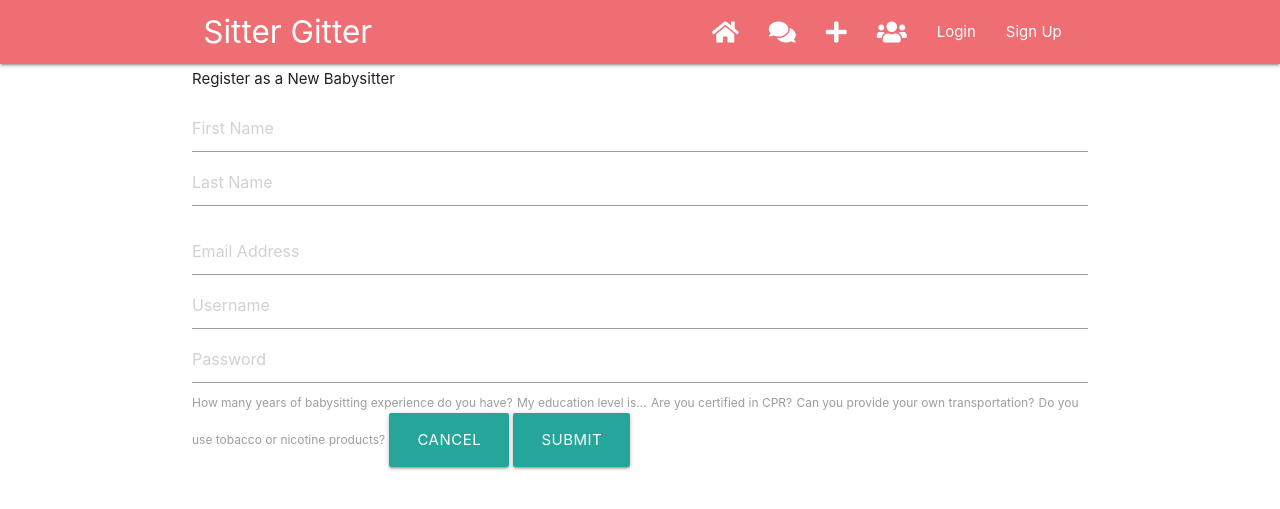
After one commit to sitter-gitter/Sitter-Gitter, a Spring Boot app: page /test/register-babysitter in a window 1280 px wide. The commit adds this page. Shown: the top 509 px of the page. Run offline with Spring Boot 4, Linux system fonts and the light colour scheme; some of the project's set-up classes (security, data sources, template engines, error pages and the like) are left out, and stand-ins take their place; some libraries are stand-ins or nearby versions.

Commit message:
Working on test form functionality

```diff
--- a/src/main/java/com/codeup/sittergitter/controllers/TestController.java
+++ b/src/main/java/com/codeup/sittergitter/controllers/TestController.java
@@ -1,7 +1,6 @@
 package com.codeup.sittergitter.controllers;
 
 import org.springframework.stereotype.Controller;
-import org.springframework.ui.Model;
 import org.springframework.web.bind.annotation.GetMapping;
 
 @Controller
@@ -18,9 +17,9 @@ public class TestController {
   @GetMapping("/test/register")
   public String RegisterTest() { return "register"; }
 
-  @GetMapping("/test/parent")
-  public String RegisterParent() { return "parent"; }
+  @GetMapping("/test/register-parent")
+  public String RegisterParent() { return "register-parent"; }
 
-  @GetMapping("/test/babysitter")
-  public String RegisterBabysitter() { return "babysitter"; }
+  @GetMapping("/test/register-babysitter")
+  public String RegisterBabysitter() { return "register-babysitter"; }
 }
--- /dev/null
+++ b/src/main/resources/templates/register-babysitter.html
@@ -0,0 +1,40 @@
+<!doctype html>
+<html lang="en" xmlns:th="http://www.thymeleaf.org">
+
+<th:block th:replace="testing/sgpartials :: header" />
+
+<body>
+<nav th:replace="testing/sgpartials :: navbar"> </nav>
+
+<div class="container">
+    Register as a New Babysitter
+    <form method="post" action="ENTER ACTION HERE">
+        <p>
+            <input placeholder="First Name" id="first_name" type="text" class="validate" />
+            <input placeholder="Last Name" id="last_name" type="text" class="validate" />
+        </p>
+        <input placeholder="Email Address" id="email" type="email" class="validate" />
+        <input placeholder="Username" id="username" type="text" class="validate" />
+         <input placeholder="Password" id="password" type="password" class="validate" />
+
+
+        <label for="experience">How many years of babysitting experience do you have?</label>
+
+        <label for="education">My education level is...</label>
+
+        <label for="cpr">Are you certified in CPR?</label>
+
+        <label for="transport">Can you provide your own transportation?</label>
+
+        <label for="smoking">Do you use tobacco or nicotine products?</label>
+
+        <a class="waves-effect waves-light btn-large">Cancel</a>
+        <a class="waves-effect waves-light btn-large">Submit</a>
+    </form>
+</div>
+
+
+<th:block th:replace="testing/sgpartials :: footer" />
+
+</body>
+</html>
--- a/src/main/resources/templates/register.html
+++ b/src/main/resources/templates/register.html
@@ -7,8 +7,8 @@
     <main>
         <div class="container">
             I am a...<br />
-            <a class="waves-effect waves-light btn-large" href="/test/babysitter">Babysitter</a>
-            <a class="waves-effect waves-light btn-large" href="/test/parent">Parent</a>
+            <a class="waves-effect waves-light btn-large" href="/test/register-babysitter">Babysitter</a>
+            <a class="waves-effect waves-light btn-large" href="/test/register-parent">Parent</a>
         </div>
     </main>
 
--- a/src/main/resources/templates/sghome.html
+++ b/src/main/resources/templates/sghome.html
@@ -14,9 +14,8 @@
         <a class="waves-effect waves-light btn-large" href="/test/register">Register</a>
 </div>
 
-<footer>
-    <th:block th:replace="testing/sgpartials :: footer" />
-</footer>
+<th:block th:replace="testing/sgpartials :: footer" />
+
 
 </body>
 </html>
--- a/src/main/resources/templates/testing/sgpartials.html
+++ b/src/main/resources/templates/testing/sgpartials.html
@@ -65,5 +65,12 @@
     </nav>
 </th:block>
 
+<th:block th:fragment="footer">
+    <footer>
+        <link rel="stylesheet" href="https://cdnjs.cloudflare.com/ajax/libs/materialize/1.0.0/css/materialize.min.css" />
+        <script src="https://cdnjs.cloudflare.com/ajax/libs/materialize/1.0.0/js/materialize.min.js"></script>
+    </footer>
+</th:block>
+
 </body>
 </html>
```
Also changed, not shown: src/main/resources/templates/parent.html (deleted, +0 -10 lines), src/main/resources/templates/register-parent.html (renamed from src/main/resources/templates/babysitter.html).
